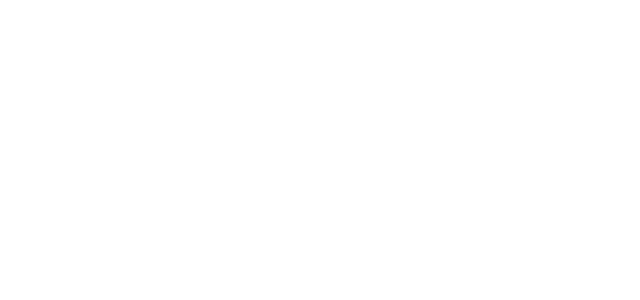
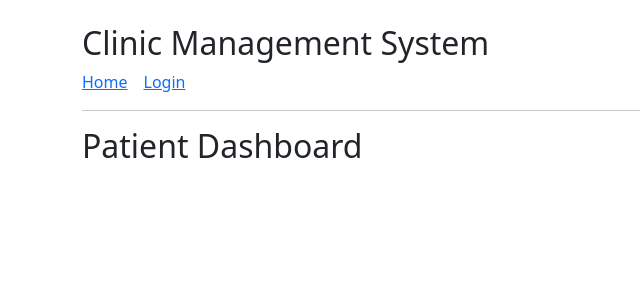
Before and after one commit to hltngyyn-12/clinic-management, a React app in the folder frontend/: page /patient in a window 1280 px wide. Before the commit this address had no page. Shown: the top 300 px of the page, without its empty margins (0-640 px from the left). Built offline with nearby package versions, Linux system fonts and the light colour scheme; the HTML template or start-up script is replaced by a standard one.

Commit message:
feat(routes): add register route

```diff
--- a/frontend/src/routes/AppRoutes.jsx
+++ b/frontend/src/routes/AppRoutes.jsx
@@ -3,6 +3,10 @@ import MainLayout from "../layouts/MainLayout";
 import HomePage from "../pages/HomePage";
 import LoginPage from "../pages/LoginPage";
 import RegisterPage from "../pages/RegisterPage";
+
+function PatientPage() {
+  return <h2>Patient Dashboard</h2>;
+}
 
 function AppRoutes() {
   return (
@@ -12,6 +16,7 @@ function AppRoutes() {
           <Route index element={<HomePage />} />
           <Route path="login" element={<LoginPage />} />
           <Route path="register" element={<RegisterPage />} />
+          <Route path="patient" element={<PatientPage />} />
         </Route>
       </Routes>
     </BrowserRouter>
```
